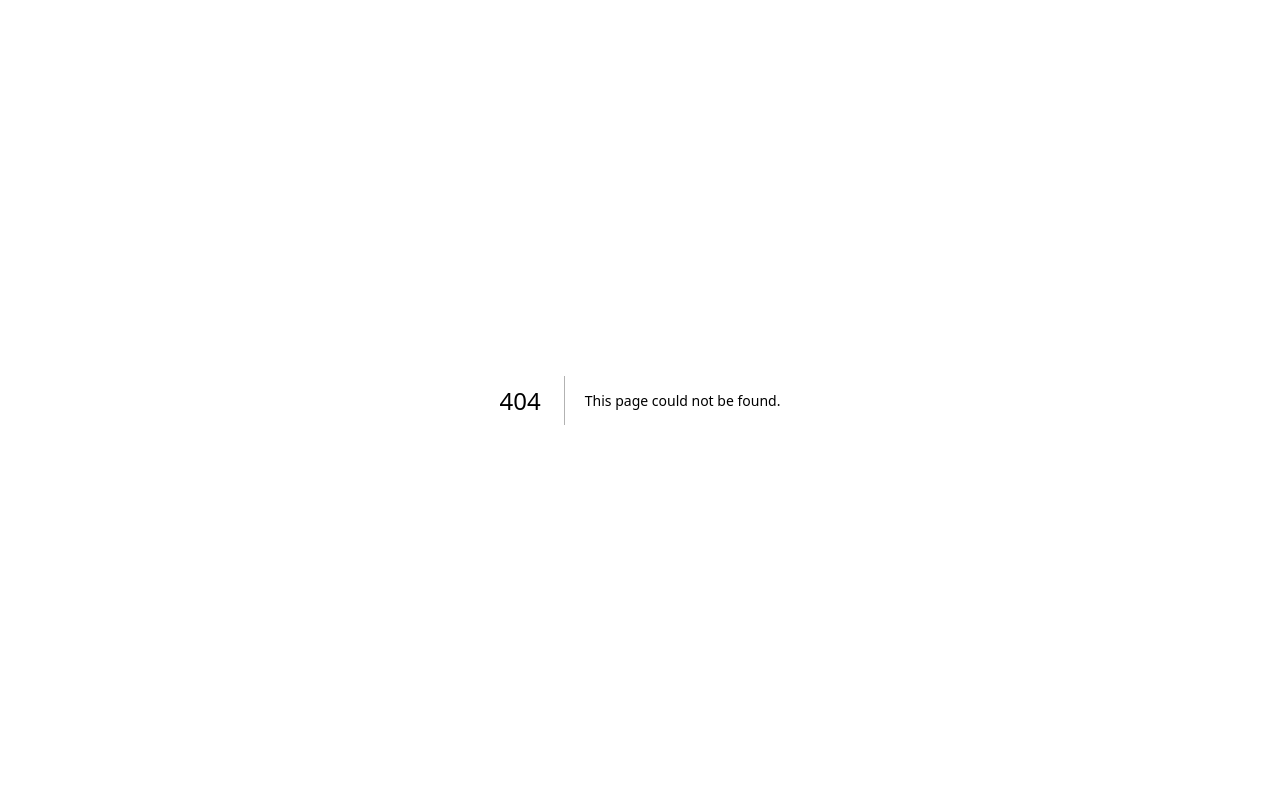
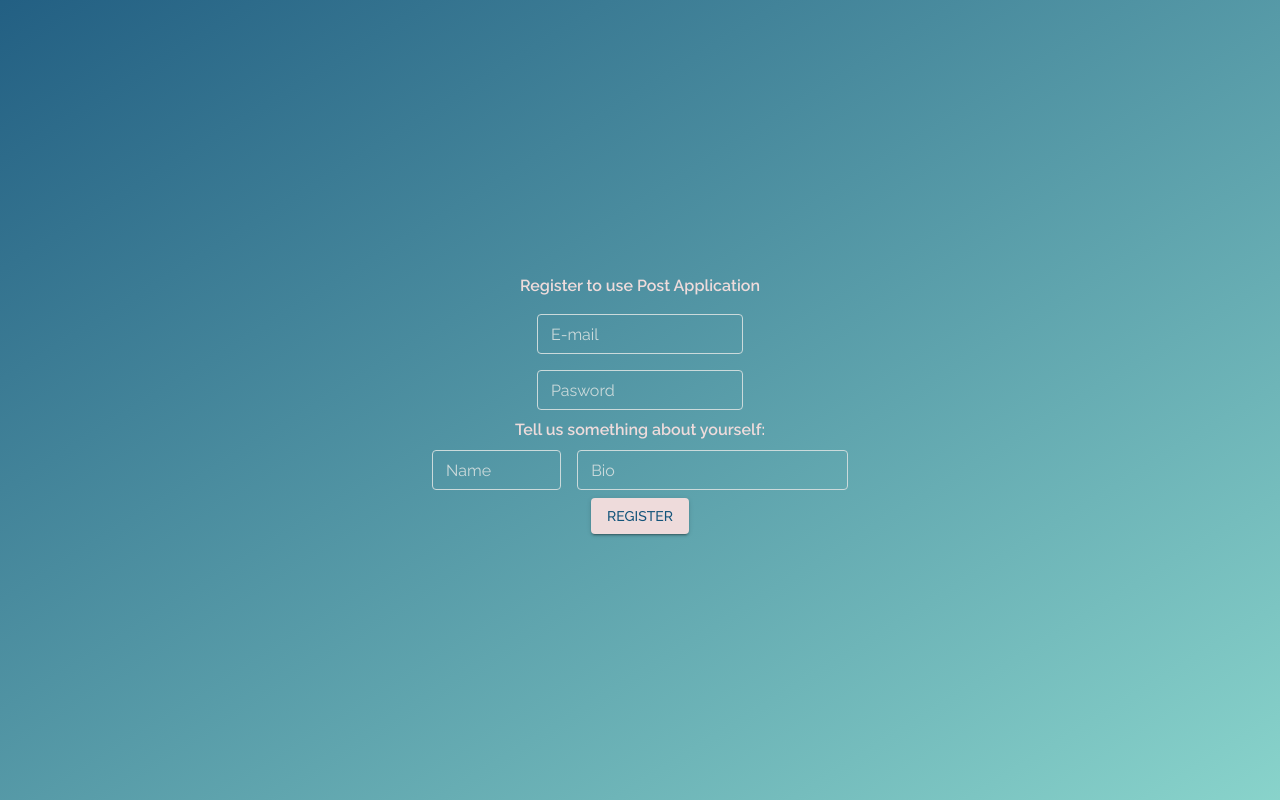
Before and after one commit to alonabas/-social_media_app_nextjs, a Next.js app: page /register in a window 1280 px wide. Before the commit this address had no page. Built offline with nearby package versions, Linux system fonts and the light colour scheme.

Commit message:
Login + register screens

```diff
--- /dev/null
+++ b/components/BoldTypography.js
@@ -0,0 +1,9 @@
+import { Typography } from '@mui/material';
+import { styled } from "@mui/system";
+
+const BoldTypography = styled(Typography)({
+    fontWeight: 600
+
+});
+
+export default BoldTypography
--- /dev/null
+++ b/components/Container.js
@@ -0,0 +1,9 @@
+import { styled } from "@mui/system";
+import { BG_COLORS } from './colors';
+
+const Container = styled('main')({
+    backgroundImage: `linear-gradient(to bottom right, ${BG_COLORS.start}, ${BG_COLORS.end})`,
+    height: '100vh',
+    width: '100vw'
+});
+export default Container
--- /dev/null
+++ b/components/LocalHead.js
@@ -0,0 +1,18 @@
+import Head from 'next/head';
+import React from 'react';
+
+
+const LocalHead = ({name}) => {
+	return (
+		<Head>
+			<title>{name}</title>
+			<link rel="preconnect" href="https://fonts.googleapis.com" />
+			<link rel="preconnect" href="https://fonts.gstatic.com" crossOrigin />
+			<link href="https://fonts.googleapis.com/css2?family=Raleway:ital,wght@0,100;0,200;0,300;0,400;0,500;0,600;0,700;0,800;1,200;1,500&display=swap" rel="stylesheet" />
+
+			<link rel="icon" href="/favicon.ico" />
+		</Head>
+	)
+}
+
+export default LocalHead
--- /dev/null
+++ b/components/Main.js
@@ -0,0 +1,9 @@
+import { styled } from '@mui/system';
+
+
+const Main = styled('main')({
+
+});
+
+
+export default Main
--- /dev/null
+++ b/components/MuiTheme.js
@@ -0,0 +1,66 @@
+import { createTheme } from "@mui/material";
+import COLORS from "./colors";
+
+const theme = createTheme({
+	palette: {
+		custom: {
+			light: COLORS.second,
+			main: COLORS.third,
+			dark: COLORS.first,
+			contrastText: COLORS.fifth
+		}
+	},
+	typography: {
+		fontFamily: [
+			'"Raleway"',
+			'sans-serif',
+			'"Apple Color Emoji"',
+			'"Segoe UI Emoji"',
+			'"Segoe UI Symbol"',
+		].join(','),
+	},
+	components: {
+		MuiTypography: {
+			defaultProps: {
+				style: {
+					color: COLORS.third
+				}
+			}
+		},
+		MuiInputLabel: {
+			defaultProps: {
+				style: {
+					color: COLORS.fifth
+				},
+			},
+		},
+		MuiOutlinedInput: {
+
+			styleOverrides: {
+				root: {
+					':hover .MuiOutlinedInput-notchedOutline': {
+						borderColor: COLORS.second,
+					}
+				},
+
+				notchedOutline: {
+					borderColor: COLORS.fifth,
+				},
+
+			}
+		},
+		MuiButton: {
+			styleOverrides: {
+				containedCustom: {
+					color: COLORS.contrast2,
+					"&:hover": {
+						backgroundColor: COLORS.fourth,
+					}
+				},
+
+			}
+		}
+	}
+});
+
+export default theme;
--- /dev/null
+++ b/components/colors.js
@@ -0,0 +1,22 @@
+
+/**
+ * From: https://digitalsynopsis.com/design/beautiful-color-palettes-combinations-schemes/
+ * Wrist skin palete
+ * Gradient: https://digitalsynopsis.com/design/beautiful-color-gradients-backgrounds/
+ */
+const COLORS = {
+    first: "#e3c9c9",
+    second: "#f4e7e7",
+    third: "#eedbdb",
+    fourth: "#cecbcb",
+    fifth: "#cbdadb",
+    contrast: "#63474d",
+    contrast2: "#13547a",
+}
+
+export const BG_COLORS =  {
+    start: "#13547aee",
+    end: "#80d0c7ee"
+}
+
+export default COLORS;
--- /dev/null
+++ b/pages/register.js
@@ -0,0 +1,68 @@
+
+import { Button, TextField } from '@mui/material';
+import { ThemeProvider } from '@mui/system';
+import 'bootstrap/dist/css/bootstrap.css';
+import BoldTypography from '../components/BoldTypography';
+import Container from '../components/Container';
+import LocalHead from '../components/LocalHead';
+import Main from '../components/Main';
+import theme from '../components/MuiTheme';
+
+const Register = () => {
+    return (
+        <Container className="d-flex">
+            <LocalHead name="Registration"/>
+            <ThemeProvider theme={theme}>
+
+                <Main className="d-flex flex-column m-auto align-items-center align-self-center my-auto">
+                    <BoldTypography color="custom" className="my-2">
+                        Register to use Post Application
+                    </BoldTypography>
+                    <TextField
+                        label="E-mail"
+                        variant="outlined"
+                        size="small"
+                        color="custom"
+                        className="my-2"
+                    />
+                    <TextField
+                        label="Pasword"
+                        variant="outlined"
+                        color="custom"
+                        size="small"
+                        className="my-2"
+                    />
+                    <BoldTypography>
+                        Tell us something about yourself:
+                    </BoldTypography>
+                    <div className="d-flex flex-row justify-content-center align-items-start">
+                        <TextField
+                            label="Name"
+                            variant="outlined"
+                            size="small"
+                            color="custom"
+                            className="m-2"
+                        />
+                        <TextField
+                            multiline
+                            label="Bio"
+                            variant="outlined"
+                            size="small"
+                            color="custom"
+                            className="m-2 w-100"
+                        />
+
+                    </div>
+
+                    <Button color="custom" variant="contained">
+                        Register
+                    </Button>
+
+                </Main>
+            </ThemeProvider>
+
+        </Container>
+    )
+}
+
+export default Register;
```
Also changed, not shown: package.json (+6 -2 lines), pages/login.js (added, +46 -0 lines), pages/index.js (indentation only), pages/me.js (added), 1 other file (tests, documents, lock files or other folders).
